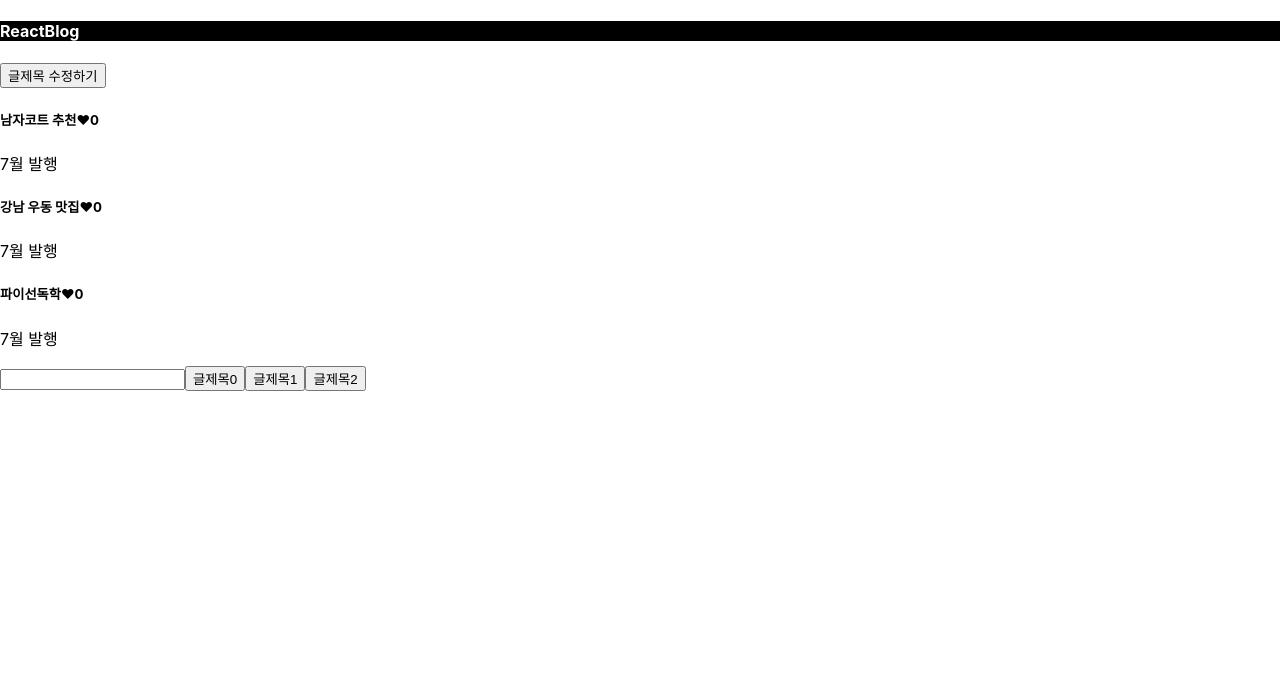
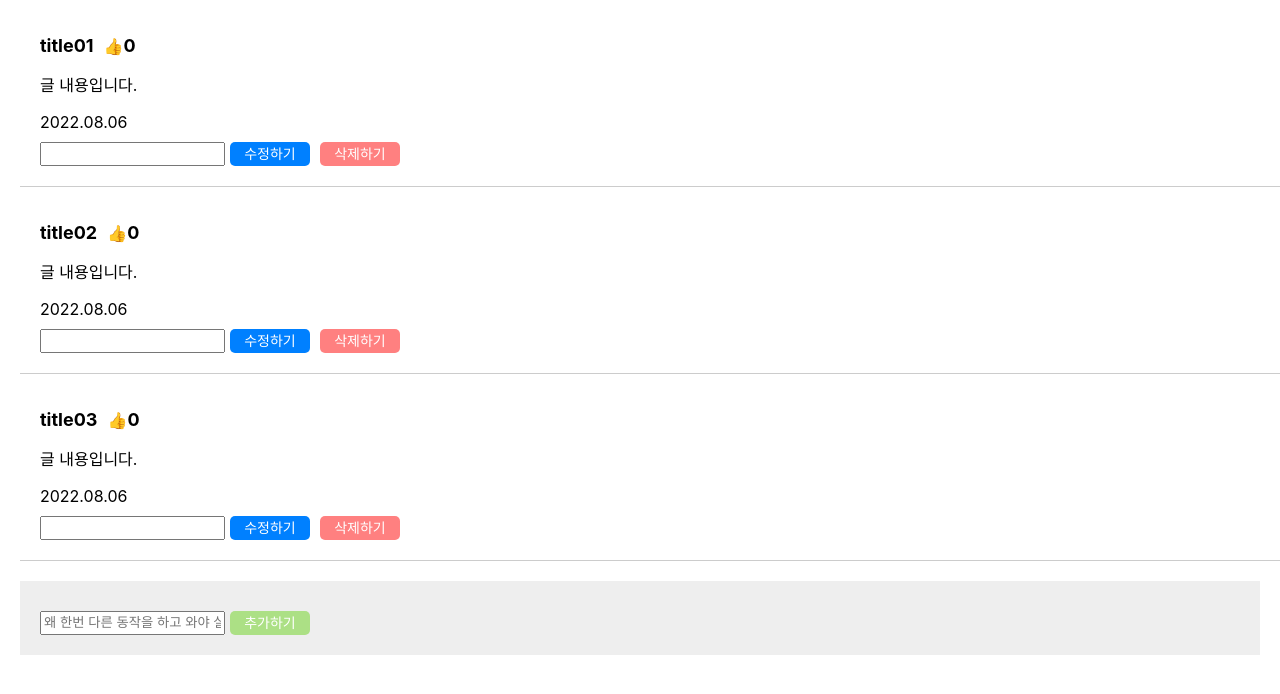
Before and after one commit to ellsagongju/react_project01, a React (Create React App) app: page / in a window 1280 px wide. Shown: the top 694 px of the page. Built offline with nearby package versions, Linux system fonts and the light colour scheme.

Commit message:
[hyojin_jo] 왜 갑자기 모달은 안나오는 거지? 추가버튼은 되는데 다른 동작후에 발현되고 수정하기 삭제하기 다 안된다.

```diff
--- a/src/App.css
+++ b/src/App.css
@@ -1,10 +1,54 @@
-.black-nav{
-    background-color: #000;
+.contents{
+    margin-left: 20px;
+    border-bottom: solid 1px #ccc;
+    padding: 20px;
 }
-.black-nav h4{
+.list_title{
+    font-size: 18px;
+    vertical-align: middle;
+}
+.good_btn{
+    display: inline-block;
+    font-size: 16px;
+    transition: 0.4s;
+    cursor: pointer;
+    margin-left: 10px;
+}
+.good_btn:active{
+    font-size: 14px;
+    transition: 0.4s;
+}
+.change_btn{
+    display: flex;
+    margin-top: 10px;
+}
+.change_btn span{
+    display: block;
+    width: 80px;
+    height: 24px;
     color: #fff;
+    font-size: 14px;
+    border-radius: 5px;
+    text-align: center;
+    line-height: 24px;
+    margin: 0 5px;
+    cursor: pointer;
 }
-
+.change_btn .edit_btn{
+    background-color: #0080ff;
+}
+.change_btn .del_btn{
+    background-color: #ff8080;
+}
+.change_btn .plus_btn{
+    background-color: #ace085;
+}
 .modal{
     background-color: #eee;
 }
+
+.plus_contents{
+    margin: 20px;
+    padding:20px;
+    background-color: #eee;
+}
--- a/src/App.js
+++ b/src/App.js
@@ -2,118 +2,77 @@ import React, { useState } from 'react';
 import './App.css'
 
 function App() {
-  let [글제목, 글제목변경] = useState(['남자코트 추천', '강남 우동 맛집', '파이선독학'])
-  let [따봉, 따봉변경] = useState([0, 0, 0]);
-  let [modal, setModal] = useState('false');
-  let [title, setTitle] = useState('0');
-  let [입력값, 입력값변경] = useState('');
-
-  // [1, 2, 3].map(function (a) {
-  //   console.log(a)
-  // });
-
-  // [1, 2, 3].map(function (b) {
-  //   return '12342'
-  // });
-
-  // 1, 2, 3 보다 갯수가 많아지면 어쩔꺼임.계속 숫자 늘려줄거임 ?
-  //   아니지 결국 state를 이용한다 state useState로 저장한게 array 상태니까
-  // .map을 쓸 때 array 대신 useState의 이름을 가져다 놓으면 완성임
-
+  let [title, setTitle] = useState(['title01', 'title02','title03'])
+  let [good, setGood] = useState([0, 0, 0])
+  let [modal, setModal] = useState('true')
+  let [titleNum, setTitleNum] = useState('')
+  let [change, setChange] = useState('')
 
   return (
-    <div className="App">
-      <div className="black-nav">
-        <h4>ReactBlog</h4>
-      </div>
+    <div className='app'>
+      {
+        title.map(function (a, i) {
+          return (
+            <div className='contents'>
+              <h2 className='list_title' onClick={() => {
+                setModal(modal === true); setTitleNum(i)
+              }}>
+                {title[i]}
+                <span className='good_btn' onClick={(e) => {
+                  e.stopPropagation();
+                  let copyGood = [...good];
+                  copyGood[i] = copyGood[i] + 1;
+                  setGood(copyGood);
+                }}>👍</span>
+                {good[i] }
+              </h2>
+              <p>글 내용입니다.</p>
+              <span>2022.08.06</span>
+              <div className='change_btn'>
+                <input onChange={(e) => {
+                  setChange(e.target.value)
+                }}></input>
+                <span className='edit_btn' onClick={(i) => {
+                  let titleCopy = [...title];
+                  titleCopy[i] = change;
+                  setTitle(titleCopy);
+                }}>수정하기</span>
+                <span className='del_btn' onClick={(i) => {
 
-      <button onClick={() => {
-        let titleCopy = [...글제목]
-        titleCopy[0] = '여자코트 추천';
-        글제목변경(titleCopy);
-      }}>글제목 수정하기</button>
-
-
-      {/* 원래 했던 코드
-      <div className="blog_list">
-        <h5>{글제목[0]}<span onClick={() => { 따봉변경(따봉 + 1) }}>❤</span> {따봉}</h5>
-        <p>7월 발행</p>
-      </div>
-      <div className="blog_list">
-        <h5>{글제목[1]}<span onClick={()=> {setModal( modal = true)}}>모달띄우기</span></h5>
-        <p>7월 발행</p>
-      </div>
-      <div className="blog_list">
-        <h5>{글제목[2]}</h5>
-        <p>7월 발행</p>
-      </div> */}
-
-      {/* 콜백함수를 쓰게 되면 */}
-        {/* {
-          글제목.map(function(a){
-            return(
-              <div className="blog_list">
-                <h5>{a}<span onClick={() => { 따봉변경(따봉 + 1) }}>❤</span> {따봉}</h5>
-                <p>7월 발행</p>
+                  title.slice(i);
+                 } }>삭제하기</span>
               </div>
-            )
-          })
-      } */}
-
-      {/* array 개수만큼 숫자가 늘어나는 정수 i */}
-              {
-          글제목.map(function(a, i){
-            return(
-              <div className="blog_list">
-                <h5 onClick={() => { setModal(modal = true);  setTitle(i)}}>
-                  {글제목[i]}
-                  <span onClick={(e) => {
-                    e.stopPropagation();
-                      let copy = [...따봉];
-                      copy[i] = copy[i] + 1;
-                      따봉변경(copy);
-                      }}>❤
-                  </span>
-                  {따봉[i]}
-                </h5>
-                <p>7월 발행</p>
-              </div>
-            )
-          })
+            </div>
+          )
+        })
       }
 
-      <input onChange={(e) => {
-        입력값변경(e.target.value)
-        console.log(입력값)
-      }}></input>
+      {
+        modal === true ? <Modal title={title} titleNum={titleNum}></Modal> : null
+      }
+      <div className='plus_contents'>
+        <div className='change_btn'>
+            <input onChange={(e) => {
+              setChange(e.target.value)
+            }} placeholder="왜 한번 다른 동작을 하고 와야 실행되나"></input>
+            <span className='plus_btn' onClick={() => {
+              title.push(change);
 
-      <button onClick={() => { setTitle(0) }}>글제목0</button>
-      <button onClick={() => { setTitle(1) }}>글제목1</button>
-      <button onClick={() => { setTitle(2) }}>글제목2</button>
+            }}>추가하기</span>
+          </div>
+        </div>
+      </div>
+  )
 
-        {
-        modal === true ? <Modal title={title} 글제목={글제목} /> : null
-        }
-        {/* 조건식 ? 참일 떄 실행할 코드 : 거짓일 때 실행할 코드 */}
+ }
 
-    </div>
-  );
-}
-
-
-function Modal(props){
+function Modal(props) {
   return (
-    <div className="modal">
-      <h4>{props.글제목[props.title]}</h4>
-      <span>날짜</span>
-      <p></p>
+    <div className='modal'>
+      <h3>{props.title[props.titleNum] }</h3>
+      <p>모달 내용입니다.</p>
     </div>
   )
-}
-
-// [동적인 ui 만드는 step]
-// 1. html css로 미리 디자인 완성
-// 2. ui의 현재상태를 state로 저장
-
+ }
 
 export default App;
```
Also changed, not shown: src/ex_group/ex02.js (added, +120 -0 lines), src/ex_group/ex03.js (added, +119 -0 lines).
